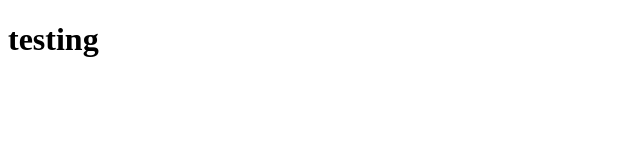
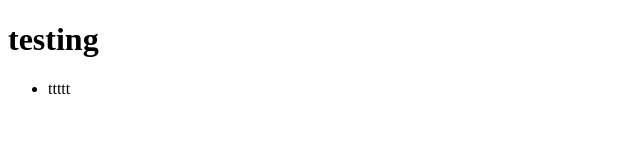
Before and after one commit to hsuanhl/Git-Test, a plain HTML site: page index.html in a window 1280 px wide. Shown: the full height of the page, 0-640 px from the left. Drawn offline with Linux system fonts and the light colour scheme.

Commit message:
add ul>li

```diff
--- a/index.html
+++ b/index.html
@@ -8,5 +8,8 @@
 </head>
 <body>
     <h1>testing</h1>
+    <ul>
+        <li>ttttt</li>
+    </ul>
 </body>
 </html>
```
